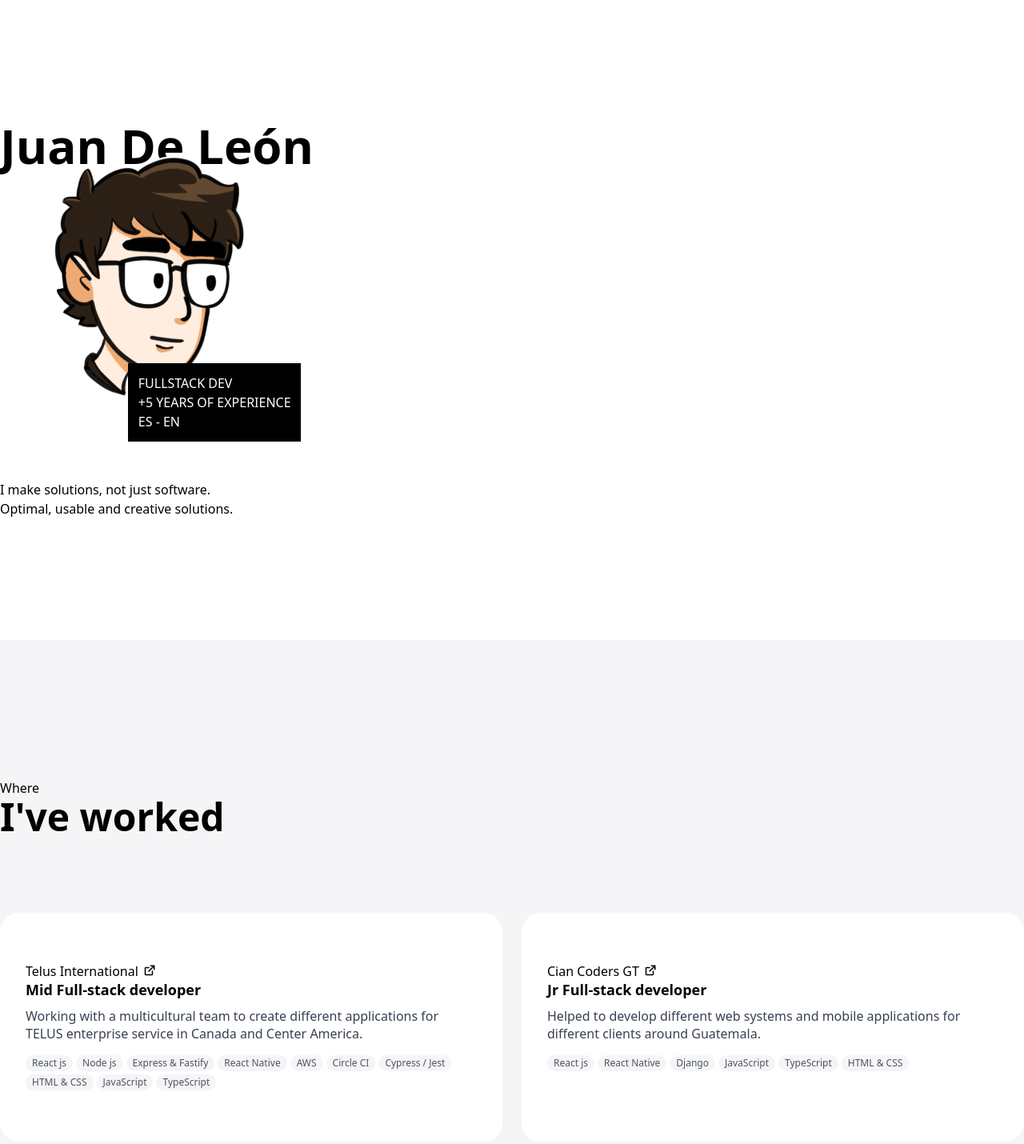
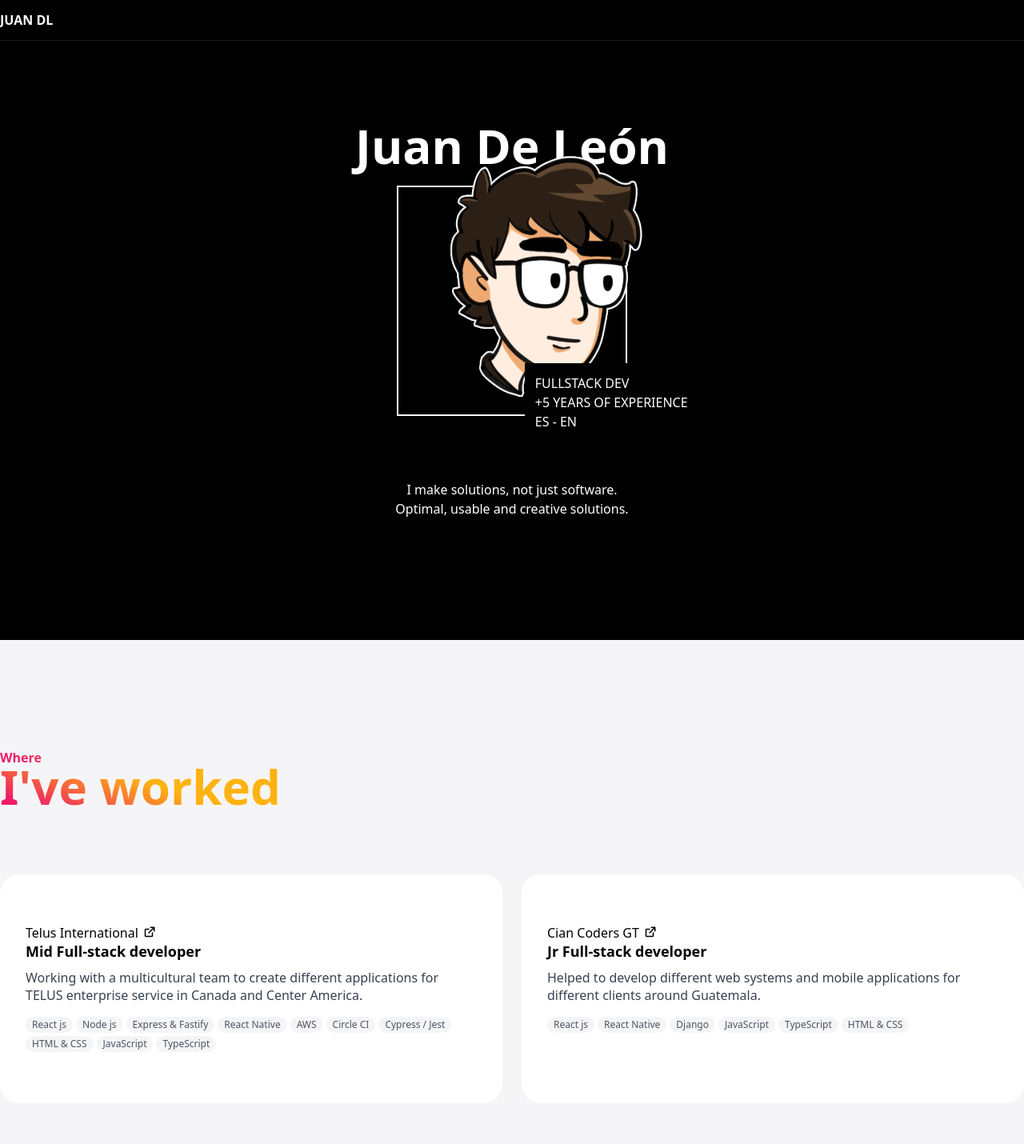
Before and after one commit to deleonjuan/deleonjuan, an Astro site: page / in a window 1280 px wide. Shown: the top 1430 px of the page at 80% size. Built offline with nearby package versions, Linux system fonts and the light colour scheme; Astro itself is replaced by a stand-in of ours.

Commit message:
feat: hero with new design 50%
feat: header integrated

```diff
--- a/src/components/Header.astro
+++ b/src/components/Header.astro
@@ -1,24 +1,28 @@
 <header>
-  <a href="/" class="text-accent">JUAN DL</a>
+  <div class="max-w-7xl w-full">
+    <a href="/" class="text-white font-bold">JUAN DL</a>
+  </div>
 </header>
 
 <style>
   header {
     position: fixed;
     top: 0;
-    width: 100%;
-    max-width: var(--maxWidth);
-    margin: auto;
-
-    font-family: PPMonumentExtended;
-    font-weight: bold;
-    padding: 1.5rem 0rem;
-    z-index: 2;
+    right: 0;
+    left: 0;
+    margin: 0 auto;
+    padding: 0.8rem 0rem;
+    display: flex;
+    justify-content: center;
+    background-color: rgba(0, 0, 0, 0.7);
+    backdrop-filter: saturate(180%) blur(20px);
+    border-bottom: 1px solid rgba(100, 100, 100, 0.3);
+    z-index: 10;
   }
 
   @media not all and (min-width: 768px) {
     header {
-        padding: 1.5rem 1rem;
+      padding: 0.8rem 1rem;
     }
   }
 </style>
--- a/src/components/SectionTitle.astro
+++ b/src/components/SectionTitle.astro
@@ -2,21 +2,34 @@
 interface Props {
   smallTitle: string;
   bigTitle: string;
-  rContent?: any;
+  className?: string;
 }
 
-const { smallTitle, bigTitle } = Astro.props;
+const { smallTitle, bigTitle, className } = Astro.props;
 ---
 
 <div
   id={`${smallTitle}-${bigTitle}-title`}
-  class="mb-24 flex flex-row justify-between items-end"
+  class="mb-20 flex flex-row justify-between items-end leading-3"
 >
   <div>
-    <p>{smallTitle}</p>
-    <p class="text-5xl font-bold">{bigTitle}</p>
+    <p class={`font-bold ${className}`}>{smallTitle}</p>
+    <p class={`text-6xl font-bold ${className}`}>{bigTitle}</p>
   </div>
   <div>
     <slot />
   </div>
 </div>
+
+<style>
+  .gradient1 {
+    background-image: linear-gradient(51deg, #004c94 45%, #297bc4 90%);
+    -webkit-background-clip: text;
+    -webkit-text-fill-color: rgba(0, 0, 0, 0);
+  }
+  .gradient2 {
+    background-image: linear-gradient(200deg, #ffb310 45%, #ee1b67 90%);
+    -webkit-background-clip: text;
+    -webkit-text-fill-color: rgba(0, 0, 0, 0);
+  }
+</style>
--- a/src/components/articles/Experience.astro
+++ b/src/components/articles/Experience.astro
@@ -7,10 +7,10 @@ import { work } from "@cv";
 
 <article
   id="experience"
-  class="min-h-screen flex justify-center items-center bg-[#F5F5F7] py-20"
+  class="min-h-screen flex justify-center items-center bg-[#F5F5F7] pb-20 pt-0"
 >
-  <div class="max-w-7xl">
-    <SectionTitle smallTitle="Where" bigTitle="I've worked" />
+  <div class="max-w-screen-2xl">
+    <SectionTitle smallTitle="Where" bigTitle="I've worked" className="gradient2"/>
 
     <div class="grid grid-cols-2 gap-6">
       {
--- a/src/components/articles/Hero.astro
+++ b/src/components/articles/Hero.astro
@@ -4,7 +4,74 @@ import Character01 from "../../images/character01.png";
 import { basics } from "@cv";
 ---
 
-<article id="presentation" class="min-h-screen flex flex-col justify-center">
+<article id="experience" class="min-h-screen bg-[#F5F5F7]">
+  <div
+    class="shrinkable-div bg-black flex flex-col justify-center items-center"
+  >
+    <h1 class="text-6xl font-bold mb-5 text-white">{basics.shortName}</h1>
+
+    <div id="container-01" class="relative">
+      <div
+        id="pic-container"
+        class="relative w-[18rem] h-[18rem] border-2 border-solid border-white"
+      >
+        <Image
+          class="w-[19rem] h-[19rem] absolute left-[2.5rem] top-[-2.5rem] scale-x-[-1]"
+          src={Character01}
+          alt="tooned version of me"
+        />
+      </div>
+
+      <div
+        id="description-container"
+        class="inline-block p-[0.8rem] bg-black text-white absolute bottom-[-2rem] left-[10rem] w-full"
+      >
+        <p>FULLSTACK DEV</p>
+        <p>+5 YEARS OF EXPERIENCE</p>
+        <p>ES - EN</p>
+      </div>
+    </div>
+
+    <p id="quote-1" class="mt-20 font-light text-white">
+      <span class="text-white">I make solutions,</span> not just software.
+      <p class="text-white">Optimal, usable and creative solutions.</p>
+    </p>
+  </div>
+</article>
+
+<style>
+  .shrinkable-div {
+    width: 100%;
+    height: 100vh;
+    position: sticky;
+    top: 0;
+    margin: 0 auto;
+    animation: shrink 1s linear 1 forwards;
+    animation-timeline: scroll();
+  }
+
+  .content {
+    height: 200vh; /* Ensures enough content to scroll */
+    background-color: #ecf0f1;
+  }
+
+  @keyframes shrink {
+    0% {
+      width: 100%;
+      border-radius: 0rem;
+    }
+    20% {
+      width: 90%;
+      border-radius: 3rem;
+    }
+    100% {
+      width: 90%;
+      border-radius: 3rem;
+    }
+  }
+</style>
+
+<!-- <article id="presentation" class="min-h-screen flex flex-col justify-center">
     <h1 class="text-6xl font-bold mb-5">{basics.shortName}</h1>
 
     <div id="container-01" class="relative">
@@ -33,4 +100,4 @@ import { basics } from "@cv";
       <span class="text-accent">I make solutions,</span> not just software.
       <p>Optimal, usable and creative solutions.</p>
     </p>
-  </article>
+  </article> -->
--- a/src/components/articles/Projects.astro
+++ b/src/components/articles/Projects.astro
@@ -9,8 +9,8 @@ import ExternalLink from "../ExternalLink.astro";
   id="projects"
   class="min-h-screen flex flex-col justify-center items-center bg-white py-20 overflow-x-hidden"
 >
-  <div class="max-w-7xl w-full">
-    <SectionTitle smallTitle="Projects" bigTitle="I've worked on">
+  <div class="max-w-screen-2xl w-full">
+    <SectionTitle smallTitle="Projects" bigTitle="I've created" className="gradient1">
       <div class="flex gap-4">
         <button class="btn btn--previous">{"<"}</button>
         <button class="btn btn--next">{">"}</button>
--- a/src/layouts/Layout.astro
+++ b/src/layouts/Layout.astro
@@ -22,7 +22,7 @@ const { title } = Astro.props;
   <body>
     <div id="page-container" class="">
       <main>
-        <!-- <Header /> -->
+        <Header />
         <slot />
         <!-- <section>
         </section> -->
@@ -65,6 +65,7 @@ const { title } = Astro.props;
     margin: 0;
     text-decoration: none;
     list-style: none;
+    /* font-family: Arial, Helvetica, sans-serif; */
   }
   /* Works on Firefox */
   /* * {
@@ -84,10 +85,10 @@ const { title } = Astro.props;
   /* .text-accent {
     color: var(--accent);
   } */
-  /* :root {
+  :root {
     --maxWidth: 65rem;
-    --accent: #f22b2c;
-  } */
+    /* --accent: #f22b2c; */
+  }
   /* body {
     overflow: hidden;
 
```
